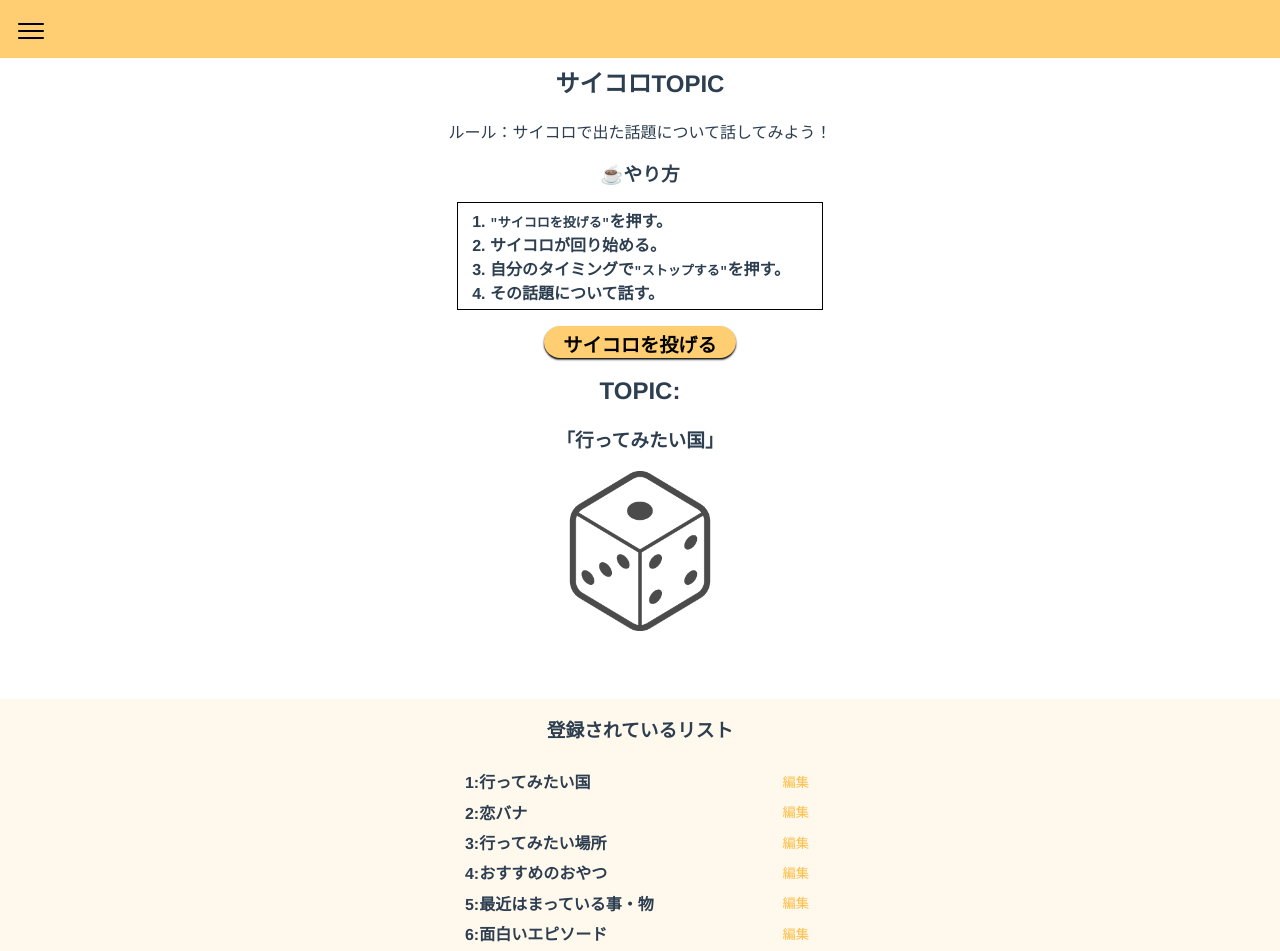
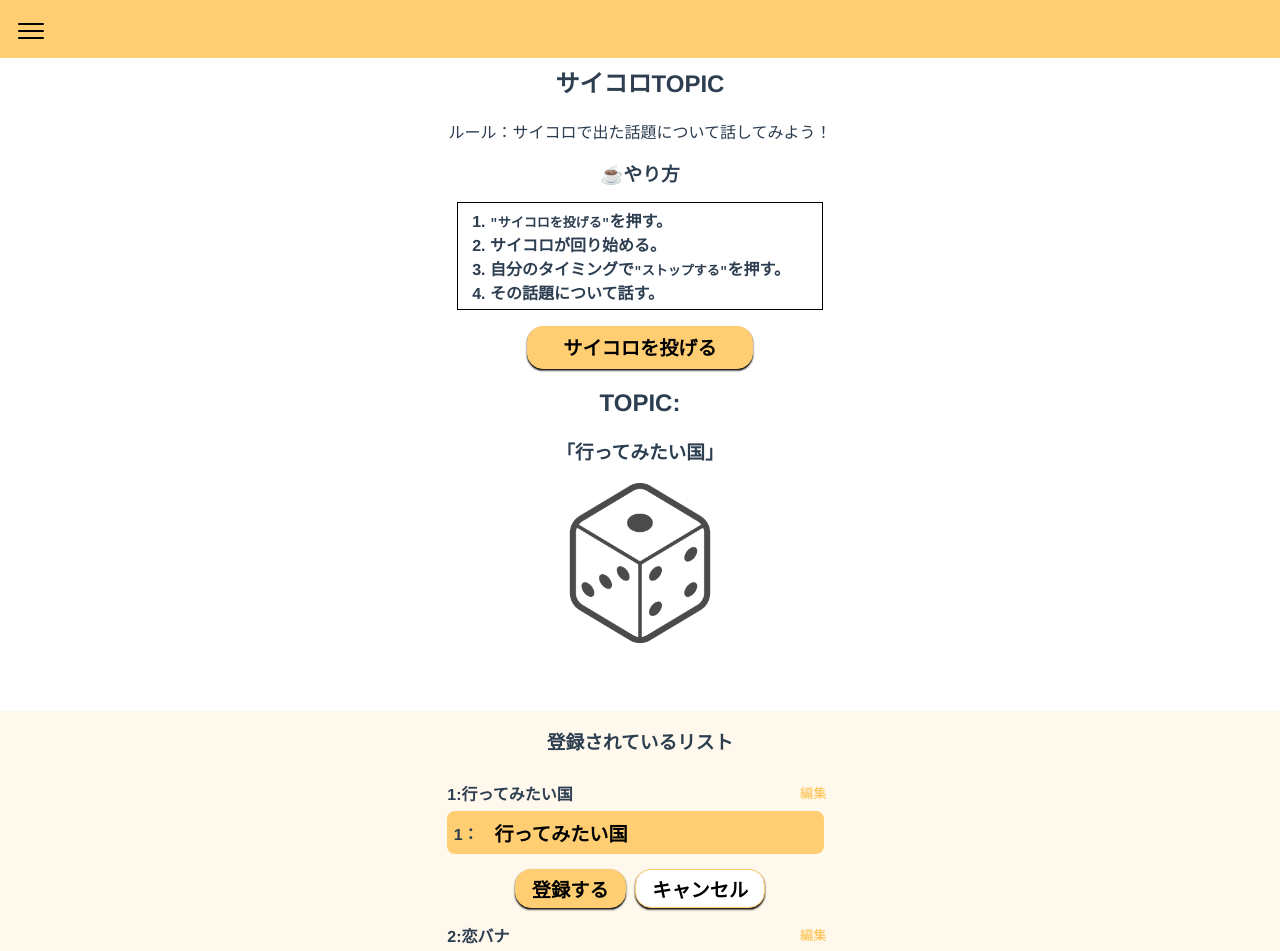
Before and after one commit to bignrn/my.web, a Vue app: page /ice-break in a window 1280 px wide. Shown: the top 951 px of the page. Built offline with nearby package versions, Linux system fonts and the light colour scheme; a web font is replaced by a local one.

Commit message:
・ボタンコンポーネントのスタイル修正 ・フォームスタイル適用 ・scss追加 ・eslint修正

```diff
--- a/src/assets/scss/color.scss
+++ b/src/assets/scss/color.scss
@@ -1,6 +1,15 @@
 // base
 $theme-color: rgb(255, 206, 114);
 $theme-bg-color: rgb(255, 248, 236);
+$white: #fff;
 $text-black: #2c3e50;
+
+// button
+$button-bg: rgb(255, 206, 114);
+$button-text-color: rgb(254, 189, 67);
+
+// input
+$input-active-color: #ffdab9;
+
 // activity
 $secondary-text-color: rgb(254, 189, 67);
--- /dev/null
+++ b/src/components/activity/EditTopicItem.vue
@@ -0,0 +1,79 @@
+<script setup>
+import { defineProps, ref, toRefs } from 'vue';
+import ButtonCommon from '../all/common/ButtonCommon.vue';
+
+const props = defineProps({
+  id: {
+    type: String,
+    required: true,
+  },
+  topic: String,
+})
+const { topic } = toRefs(props)
+
+const editTopic = ref(topic.value);
+
+</script>
+
+<template>
+  <section class="edit-topic-item-wrap">
+    <div class="input-form-wrap">
+      <div>{{ id }}：</div>
+      <input type="text" v-model="editTopic" class="input-topic" />
+    </div>
+    <div class="btn-wrap">
+      <ButtonCommon class="register-btn">
+        登録する
+      </ButtonCommon>
+      <ButtonCommon classType="type-b" class="cancel-btn">
+        キャンセル
+      </ButtonCommon>
+    </div>
+  </section>
+</template>
+
+<style lang="scss" scoped>
+.edit-topic-item-wrap {
+
+  .input-form-wrap {
+    display: flex;
+
+    >div {
+      display: flex;
+      align-items: center;
+      height: calc(2rem - 0.1rem);
+      padding: 0.4rem;
+      background-color: $theme-color;
+      border-radius: 0.5rem 0 0 0.5rem;
+    }
+
+    .input-topic {
+      font-size: 1.2rem;
+      font-weight: 600;
+      width: 20rem;
+      height: 1.5rem;
+      padding: 0.4rem;
+      background-color: $theme-color;
+      border: $theme-color solid 0.2rem;
+      border-radius: 0 0.5rem 0.5rem 0;
+
+      &:focus-visible {
+        background-color: $white;
+        outline: none;
+      }
+    }
+  }
+
+
+  .btn-wrap {
+    display: flex;
+    justify-content: center;
+    margin-top: 0.4rem;
+
+    .register-btn,
+    .cancel-btn {
+      margin: 0.5rem 0.3rem;
+    }
+  }
+}
+</style>
--- a/src/components/activity/TopicDice.vue
+++ b/src/components/activity/TopicDice.vue
@@ -1,9 +1,9 @@
 <script setup>
-import { computed } from "@vue/reactivity";
-import ButtonCommon from "../all/common/ButtonCommon.vue";
-import { ref } from "vue";
+import { ref, computed } from "vue";
 import { storeToRefs } from "pinia";
 import { useDiceTopicStore } from "../../stores/DiceTopic";
+import ButtonCommon from "../all/common/ButtonCommon.vue";
+import EditTopicItem from "./EditTopicItem.vue";
 
 const diceTopicStore = useDiceTopicStore();
 const { topics } = storeToRefs(diceTopicStore);
@@ -79,7 +79,9 @@ function animation() {
     </section>
     <section>
       <div>
-        <ButtonCommon @click="onClick" width="12rem" height="2rem">{{ btnMessage }}</ButtonCommon>
+        <ButtonCommon @click="onClick" width="12rem" height="2rem">
+          {{ btnMessage }}
+        </ButtonCommon>
       </div>
       <h2>TOPIC:</h2>
       <h3>「{{ topicList[topicIndex].title }}」</h3>
@@ -89,11 +91,14 @@ function animation() {
       <h1>登録されているリスト</h1>
       <div class="list-wrap">
         <ul>
-          <li v-for="(list, i) of topicList" :key="i" class="registered-list">
-            <div>
-              {{ list.id }}:{{ list.title }}
+          <li v-for="(list, i) of topicList" :key="i">
+            <div class="registered-list">
+              <div>
+                {{ list.id }}:{{ list.title }}
+              </div>
+              <button class="edit-btn">編集</button>
             </div>
-            <button class="edit-btn">編集</button>
+            <EditTopicItem :id="list.id" :topic="list.title" />
           </li>
           <li class="registered-list">
             <button class="list-add-btn-wrap">
--- a/src/components/all/common/ButtonCommon.vue
+++ b/src/components/all/common/ButtonCommon.vue
@@ -4,32 +4,46 @@ import { defineProps } from 'vue';
 defineProps({
   width: String,
   height: String,
+  classType: {
+    type: String,
+    default: "type-a",
+  },
 })
 </script>
 
 <template>
-  <button :style="`width: ${width}; height: ${height};`">
+  <button class="common-button-wrap" :style="`width: ${width}; height: ${height};`" :class="[classType]">
     <span class="button-text">
       <slot />
     </span>
   </button>
 </template>
 
-<style scoped>
-button {
-  border: none;
+<style lang="scss" scoped>
+.common-button-wrap {
+  border: $button-bg solid 0.1rem;
   font-size: larger;
   font-weight: bold;
   color: black;
   padding: 0.3rem 1rem;
-  background-color: rgb(255, 206, 114);
   border-radius: 1rem;
   box-shadow: 0rem 0.1rem 0.1em black;
-}
+  box-sizing: content-box;
+  cursor: pointer;
 
-button:active {
-  cursor: pointer;
-  background-color: rgb(169, 135, 73);
-  box-shadow: 0rem 0rem 0.1em black;
+  &.type-a {
+    background-color: $button-bg;
+  }
+
+  &.type-b {
+    background-color: $white;
+  }
+
+  &:active {
+    cursor: pointer;
+    background-color: rgb(169, 135, 73);
+    border-color: rgb(169, 135, 73);
+    box-shadow: 0rem 0rem 0.1em black;
+  }
 }
 </style>
```
Also changed, not shown: package.json (+6 -2 lines).
